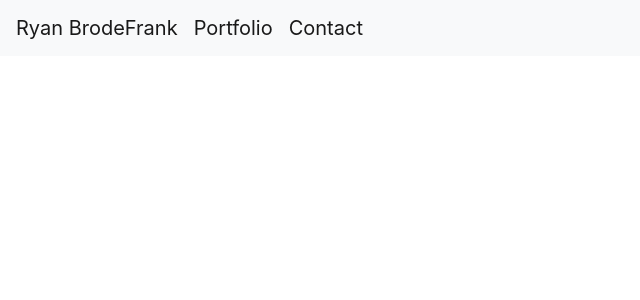
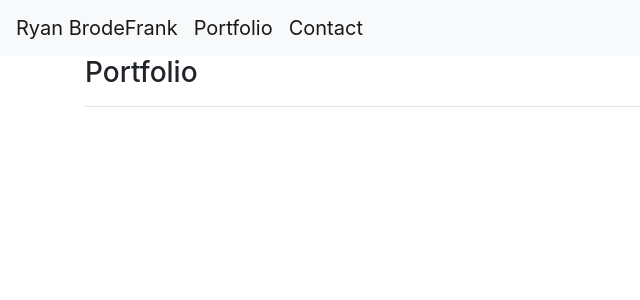
Before and after one commit to rbrodefrank/Portfolio, a React (Create React App) app: page /portfolio in a window 1280 px wide. Shown: the top 300 px of the page, without its empty margins (0-640 px from the left). Built offline with nearby package versions, Linux system fonts and the light colour scheme.

Commit message:
added profile picture to about.js

```diff
--- a/src/pages/About.js
+++ b/src/pages/About.js
@@ -1,4 +1,5 @@
 import React, { Component } from 'react';
+import profilePic from "../images/profile_pic.jpg";
 
 class About extends Component {
   render() {
@@ -6,7 +7,7 @@ class About extends Component {
       <div>
         <h3>About Me</h3>
         <hr/>
-
+        <img id="profile-picture" src={profilePic} alt="Headshot of Ryan BrodeFrank" />
       </div>
     );
   }
--- a/src/pages/Contact.js
+++ b/src/pages/Contact.js
@@ -4,6 +4,8 @@ class Contact extends Component {
   render() {
     return (
       <div>
+        <h3>Contact</h3>
+        <hr/>
 
       </div>
     );
--- a/src/pages/Portfolio.js
+++ b/src/pages/Portfolio.js
@@ -4,6 +4,8 @@ class Portfolio extends Component {
   render() {
     return (
       <div>
+        <h3>Portfolio</h3>
+        <hr />
 
       </div>
     );
```
